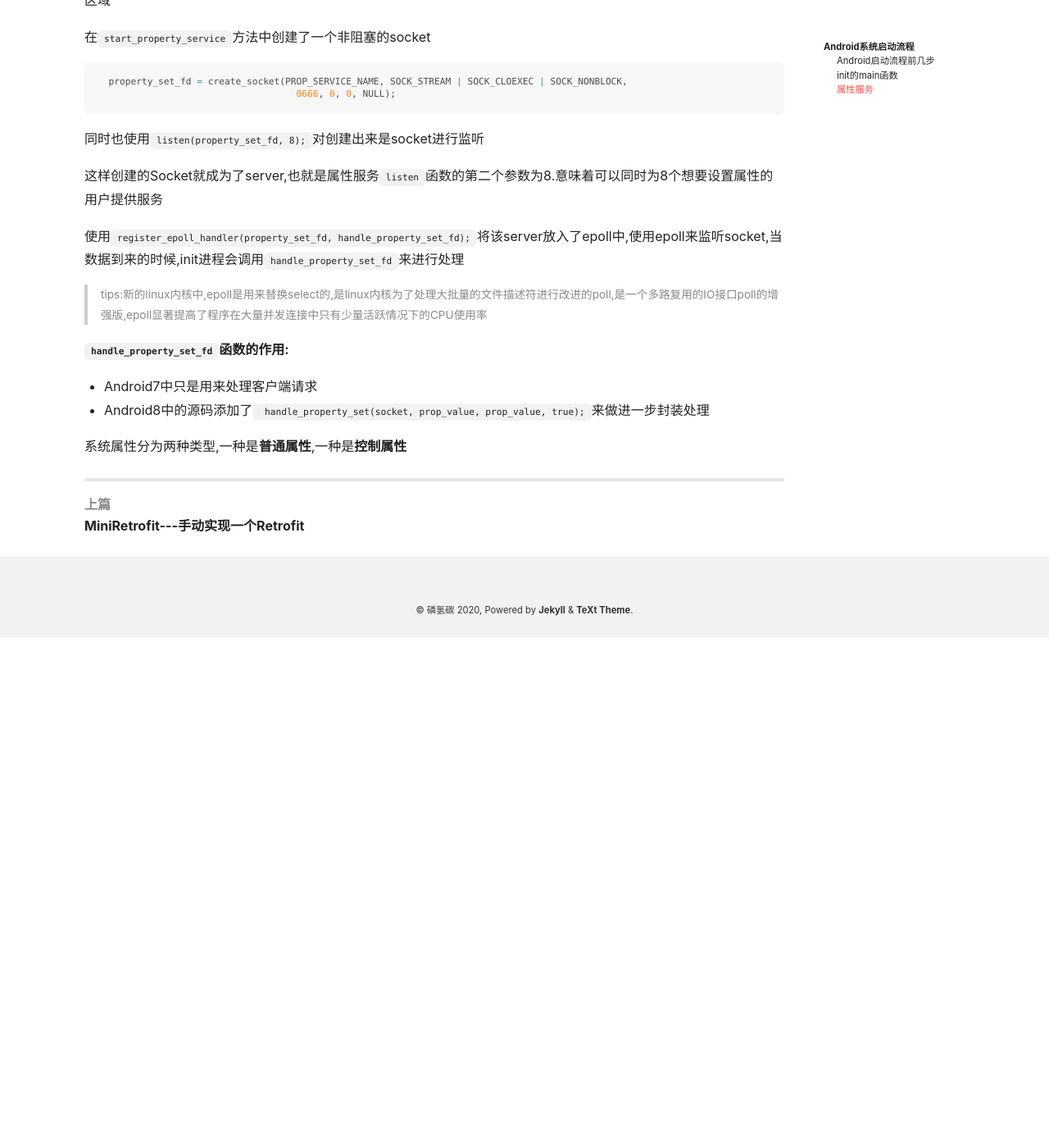
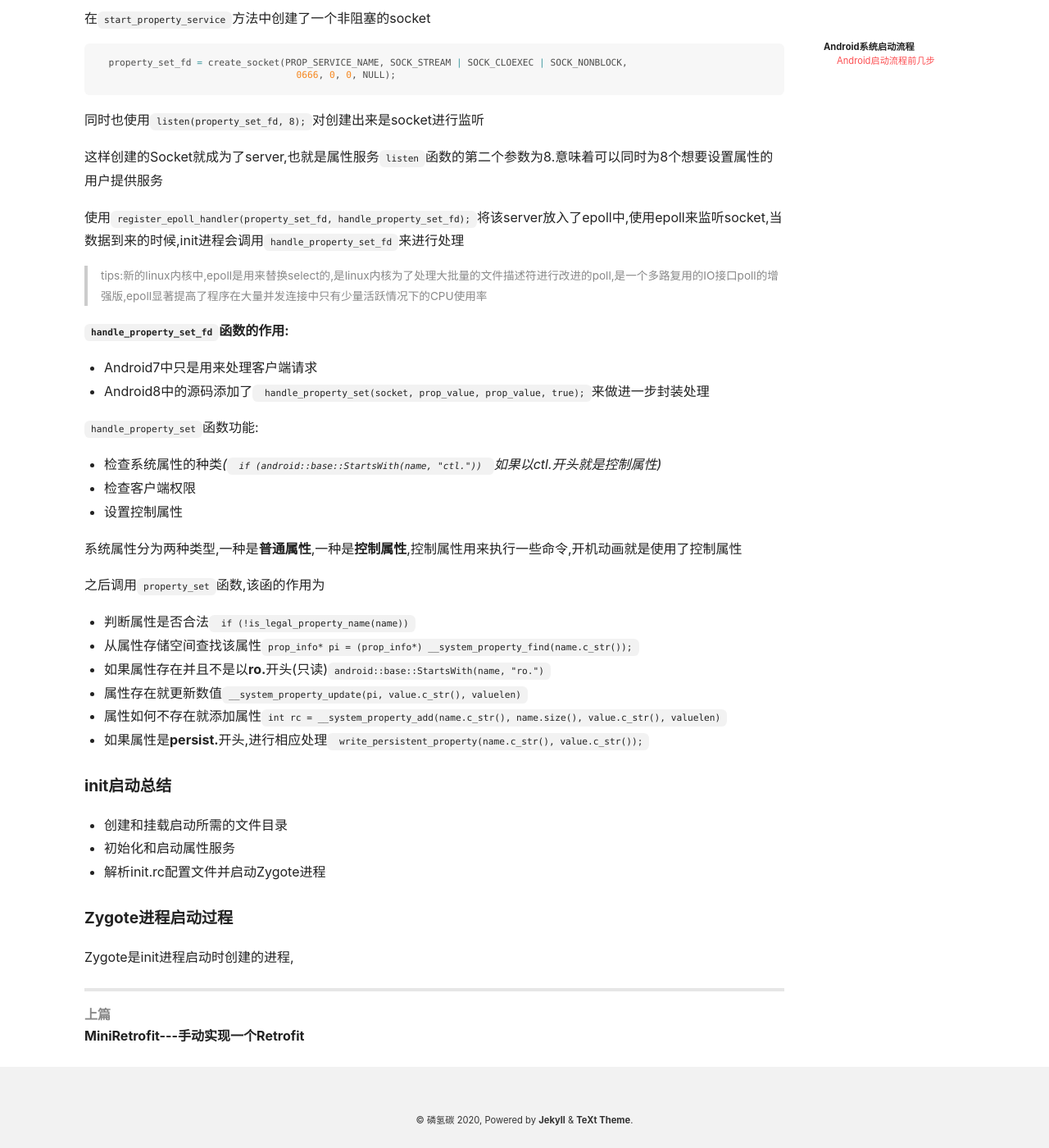
Before and after one commit to phcbest/phcbest.github.io, a Jekyll site: the page built from _posts/2022-07-29-Android问道--Android进阶解密读书笔记.md, in a window 1280 px wide and 1400 px high, scrolled down 2742 px. Shown: the whole window at 82% size. Built offline with Jekyll 4.4.1, drawn with Linux system fonts in a browser that asks for light colours; nearby versions of some CDN libraries; before the commit the page ends 3520 px from its top, so only the background shows below that.

Commit message:
2022-08-03 22:14:43

```diff
--- a/_posts/2022-07-29-Android问道--Android进阶解密读书笔记.md
+++ b/_posts/2022-07-29-Android问道--Android进阶解密读书笔记.md
@@ -30,7 +30,7 @@ init进程是Android系统启动的一个关键步骤,有很多重大职责,init
 
    初始化和启动属性服务
 
-### init的main函数
+#### init的main函数
 
 位于`system/core/init/init.cpp`
 
@@ -41,7 +41,7 @@ init进程是Android系统启动的一个关键步骤,有很多重大职责,init
 - `start_property_servic`启动属性服务
 - `signal_handler_init`设置子信号处理函数,用来防止init进程的子进程变成僵尸进程,系统在子进程暂停和终止的时候发出**SIGCHLD**信号,*signal_handler_init*函数就是接收该信号的.如果init的子进程停止了,该函数还可以通过调用`handle_signal`函数来移除僵尸进程和保活
 
-#### 什么是init.rc
+##### 什么是init.rc
 
 是一个配置文件,由Android Init Language编写的脚本
 
@@ -114,7 +114,7 @@ service zygote /system/bin/app_process64 -Xzygote /system/bin --zygote --start-s
 
 
 
-### 属性服务
+#### 属性服务
 
 类似Windows平台上的注册表管理器,注册表的内容**使用键值对记录使用信息**,这样的话电脑重启后还能根据注册表记录进行**初始化工作**
 
@@ -142,4 +142,29 @@ init进程启动时会启动属性服务,并且给属性服务分配内存,用
 - Android7中只是用来处理客户端请求
 - Android8中的源码添加了`        handle_property_set(socket, prop_value, prop_value, true);`来做进一步封装处理
 
-系统属性分为两种类型,一种是**普通属性**,一种是**控制属性**
+`handle_property_set`函数功能:
+
+- 检查系统属性的种类*(`  if (android::base::StartsWith(name, "ctl.")) `如果以ctl.开头就是控制属性)*
+- 检查客户端权限
+- 设置控制属性
+
+系统属性分为两种类型,一种是**普通属性**,一种是**控制属性**,控制属性用来执行一些命令,开机动画就是使用了控制属性
+
+之后调用`property_set`函数,该函的作用为
+
+- 判断属性是否合法` if (!is_legal_property_name(name))`
+- 从属性存储空间查找该属性`prop_info* pi = (prop_info*) __system_property_find(name.c_str());`
+- 如果属性存在并且不是以**ro.**开头(只读)`android::base::StartsWith(name, "ro.")`
+- 属性存在就更新数值`__system_property_update(pi, value.c_str(), valuelen)`
+- 属性如何不存在就添加属性`int rc = __system_property_add(name.c_str(), name.size(), value.c_str(), valuelen)`
+- 如果属性是**persist.**开头,进行相应处理` write_persistent_property(name.c_str(), value.c_str());`
+
+#### init启动总结
+
+- 创建和挂载启动所需的文件目录
+- 初始化和启动属性服务
+- 解析init.rc配置文件并启动Zygote进程
+
+#### Zygote进程启动过程
+
+Zygote是init进程启动时创建的进程,
```
